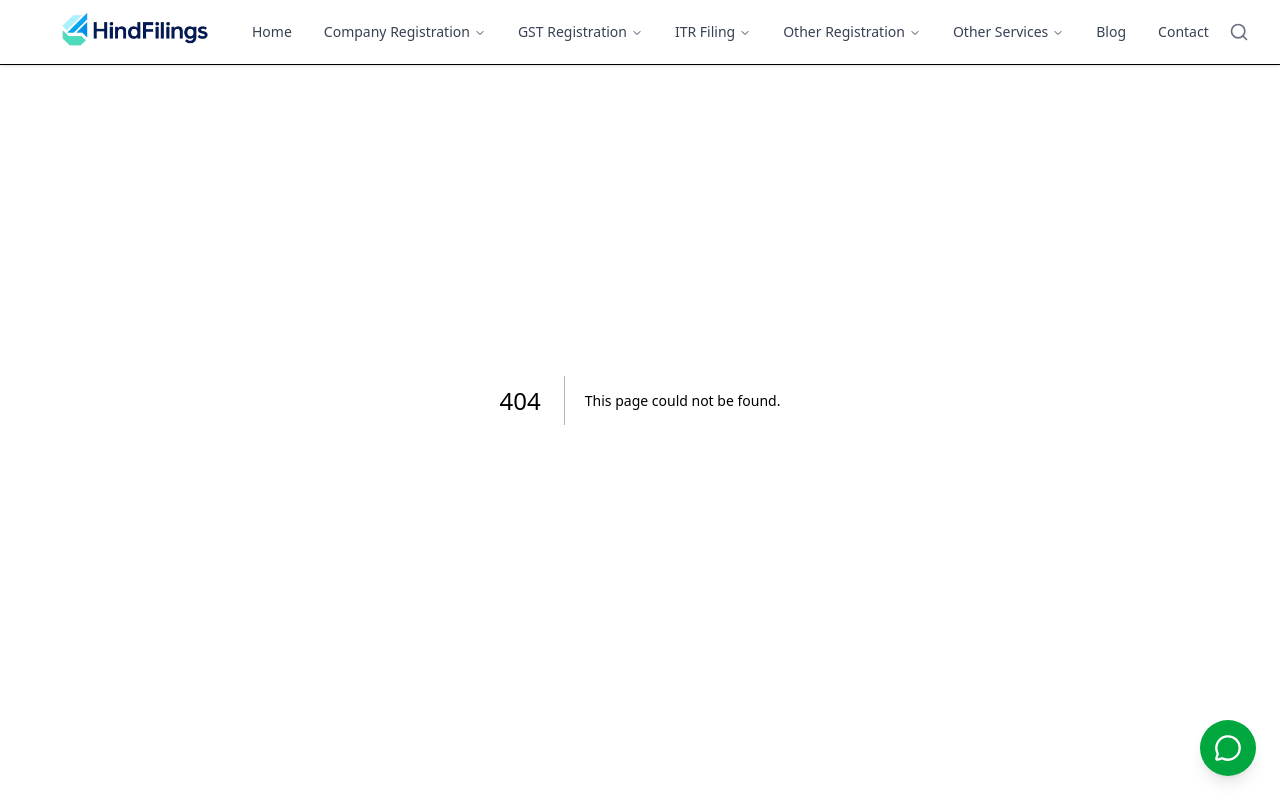
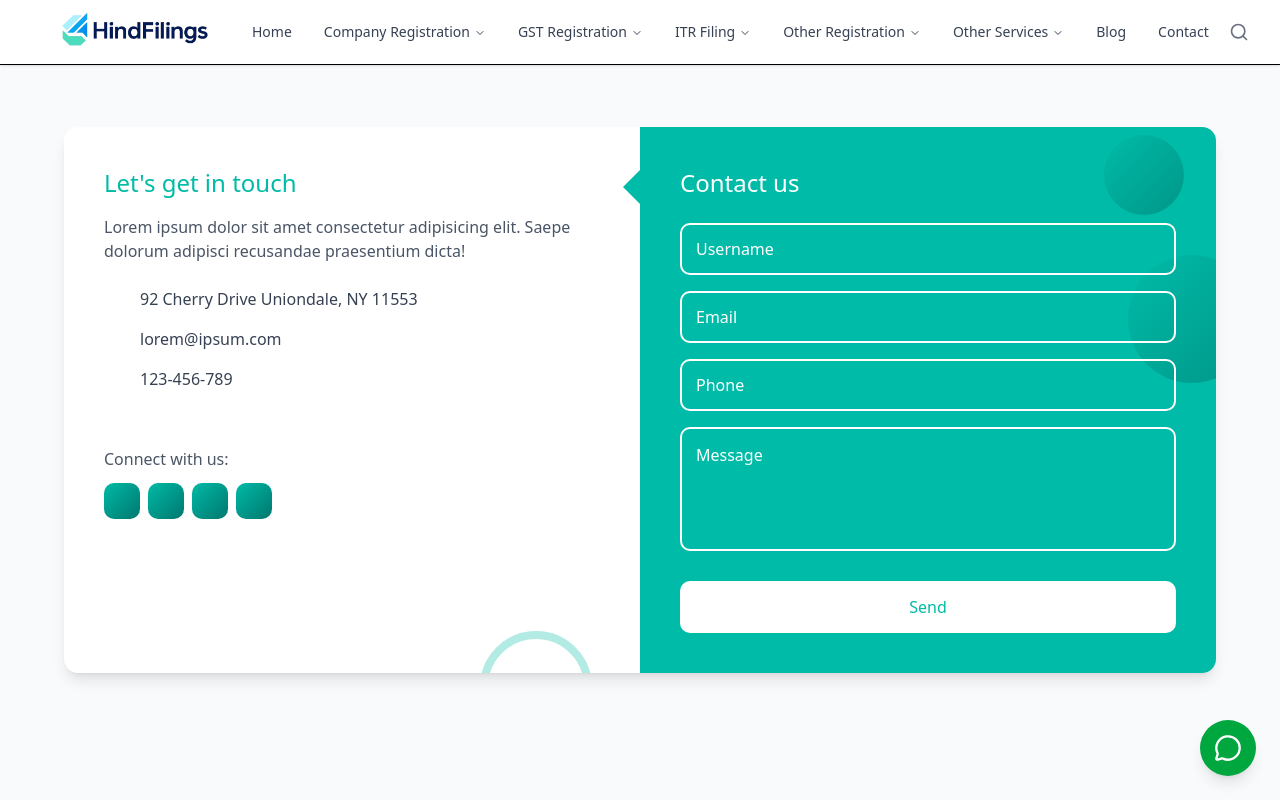
Before and after one commit to imranpasha000/Consulting, a Next.js app: page /contact in a window 1280 px wide. Before the commit this address had no page. Shown: the top 800 px of the page. Built offline with nearby package versions, Linux system fonts and the light colour scheme.

Commit message:
minor update

```diff
--- /dev/null
+++ b/src/app/contact/page.js
@@ -0,0 +1,5 @@
+import ContactPage from "../pages/Contact";
+
+export default function ContactRoute() {
+  return <ContactPage />;
+}
--- /dev/null
+++ b/src/app/pages/Contact.jsx
@@ -0,0 +1,209 @@
+"use client";
+
+import { useState } from "react";
+
+export default function ContactPage() {
+  const [formData, setFormData] = useState({
+    name: "",
+    email: "",
+    phone: "",
+    message: "",
+  });
+
+  const handleInputChange = (e) => {
+    const { name, value } = e.target;
+    setFormData((prev) => ({
+      ...prev,
+      [name]: value,
+    }));
+  };
+
+  const handleSubmit = (e) => {
+    e.preventDefault();
+    // Handle form submission here
+    console.log("Form submitted:", formData);
+    // You can add your form submission logic here
+  };
+
+  return (
+    <div className="min-h-screen bg-gray-50 flex items-center justify-center p-4">
+      <div className="relative w-full max-w-6xl">
+        {/* Background Elements */}
+        <div className="absolute w-96 h-96 bg-gradient-to-br from-teal-400 to-teal-600 rounded-full bottom-1/2 right-1/2 transform translate-x-[-40%] translate-y-[38%] z-0">
+          <div className="absolute w-72 h-72 bg-gray-50 rounded-full top-1/2 left-1/2 transform -translate-x-1/2 -translate-y-1/2"></div>
+        </div>
+
+        <img
+          src="/api/placeholder/400/400"
+          alt="decoration"
+          className="absolute h-80 top-1/2 left-1/2 transform translate-x-[181%] translate-y-[11%] opacity-20 z-0"
+        />
+
+        {/* Main Form Container */}
+        <div className="relative bg-white rounded-xl shadow-lg overflow-hidden grid grid-cols-1 lg:grid-cols-2 z-10">
+          {/* Contact Info Section */}
+          <div className="p-8 lg:p-10 relative">
+            <div className="absolute w-28 h-28 border-8 border-teal-500 rounded-full bottom-[-70px] right-12 opacity-30 hidden lg:block"></div>
+
+            <h3 className="text-2xl font-medium text-teal-500 mb-4">
+              Let&apos;s get in touch
+            </h3>
+
+            <p className="text-gray-600 mb-6">
+              Lorem ipsum dolor sit amet consectetur adipisicing elit. Saepe
+              dolorum adipisci recusandae praesentium dicta!
+            </p>
+
+            <div className="space-y-4 mb-8">
+              <div className="flex items-center text-gray-700">
+                <i className="fas fa-map-marker-alt text-teal-500 w-6"></i>
+                <span className="ml-3">
+                  92 Cherry Drive Uniondale, NY 11553
+                </span>
+              </div>
+
+              <div className="flex items-center text-gray-700">
+                <i className="fas fa-envelope text-teal-500 w-6"></i>
+                <span className="ml-3">lorem@ipsum.com</span>
+              </div>
+
+              <div className="flex items-center text-gray-700">
+                <i className="fas fa-phone text-teal-500 w-6"></i>
+                <span className="ml-3">123-456-789</span>
+              </div>
+            </div>
+
+            <div className="pt-6">
+              <p className="text-gray-600 mb-3">Connect with us:</p>
+              <div className="flex space-x-2">
+                {["facebook-f", "twitter", "instagram", "linkedin-in"].map(
+                  (platform) => (
+                    <a
+                      key={platform}
+                      href="#"
+                      className="w-9 h-9 bg-gradient-to-br from-teal-500 to-teal-700 text-white rounded-lg flex items-center justify-center transition-transform hover:scale-105"
+                    >
+                      <i className={`fab fa-${platform} text-sm`}></i>
+                    </a>
+                  )
+                )}
+              </div>
+            </div>
+          </div>
+
+          {/* Contact Form Section */}
+          <div className="bg-teal-500 p-8 lg:p-10 relative">
+            {/* Decorative Circles */}
+            <div className="absolute w-32 h-32 bg-gradient-to-br from-transparent to-teal-600 rounded-full top-32 -right-10"></div>
+            <div className="absolute w-20 h-20 bg-gradient-to-br from-transparent to-teal-600 rounded-full top-2 right-8"></div>
+
+            {/* Triangle decoration */}
+            <div className="absolute w-6 h-6 bg-teal-500 transform rotate-45 top-12 -left-3 hidden lg:block"></div>
+
+            <form onSubmit={handleSubmit} className="relative z-10">
+              <h3 className="text-2xl font-medium text-white mb-6">
+                Contact us
+              </h3>
+
+              <div className="space-y-4">
+                <FloatingInput
+                  type="text"
+                  name="name"
+                  value={formData.name}
+                  onChange={handleInputChange}
+                  label="Username"
+                />
+
+                <FloatingInput
+                  type="email"
+                  name="email"
+                  value={formData.email}
+                  onChange={handleInputChange}
+                  label="Email"
+                />
+
+                <FloatingInput
+                  type="tel"
+                  name="phone"
+                  value={formData.phone}
+                  onChange={handleInputChange}
+                  label="Phone"
+                />
+
+                <FloatingTextarea
+                  name="message"
+                  value={formData.message}
+                  onChange={handleInputChange}
+                  label="Message"
+                />
+              </div>
+
+              <button
+                type="submit"
+                className="w-full bg-white text-teal-500 border-2 border-white py-3 px-6 rounded-lg font-medium mt-6 transition-all hover:bg-transparent hover:text-white"
+              >
+                Send
+              </button>
+            </form>
+          </div>
+        </div>
+      </div>
+    </div>
+  );
+}
+
+function FloatingInput({ type, name, value, onChange, label }) {
+  const [isFocused, setIsFocused] = useState(false);
+
+  return (
+    <div className="relative">
+      <input
+        type={type}
+        name={name}
+        value={value}
+        onChange={onChange}
+        onFocus={() => setIsFocused(true)}
+        onBlur={() => !value && setIsFocused(false)}
+        className="w-full bg-transparent border-2 border-white rounded-lg px-4 py-3 text-white placeholder-transparent focus:outline-none transition-colors"
+        placeholder={label}
+      />
+      <label
+        className={`absolute left-4 transition-all duration-300 pointer-events-none ${
+          isFocused || value
+            ? "top-0 -translate-y-1/2 text-xs bg-teal-500 px-2 text-white"
+            : "top-1/2 -translate-y-1/2 text-white"
+        }`}
+      >
+        {label}
+      </label>
+    </div>
+  );
+}
+
+function FloatingTextarea({ name, value, onChange, label }) {
+  const [isFocused, setIsFocused] = useState(false);
+
+  return (
+    <div className="relative">
+      <textarea
+        name={name}
+        value={value}
+        onChange={onChange}
+        onFocus={() => setIsFocused(true)}
+        onBlur={() => !value && setIsFocused(false)}
+        rows={4}
+        className="w-full bg-transparent border-2 border-white rounded-lg px-4 py-3 text-white placeholder-transparent focus:outline-none transition-colors resize-none"
+        placeholder={label}
+      />
+      <label
+        className={`absolute left-4 transition-all duration-300 pointer-events-none ${
+          isFocused || value
+            ? "top-0 -translate-y-1/2 text-xs bg-teal-500 px-2 text-white"
+            : "top-4 text-white"
+        }`}
+      >
+        {label}
+      </label>
+    </div>
+  );
+}
```
